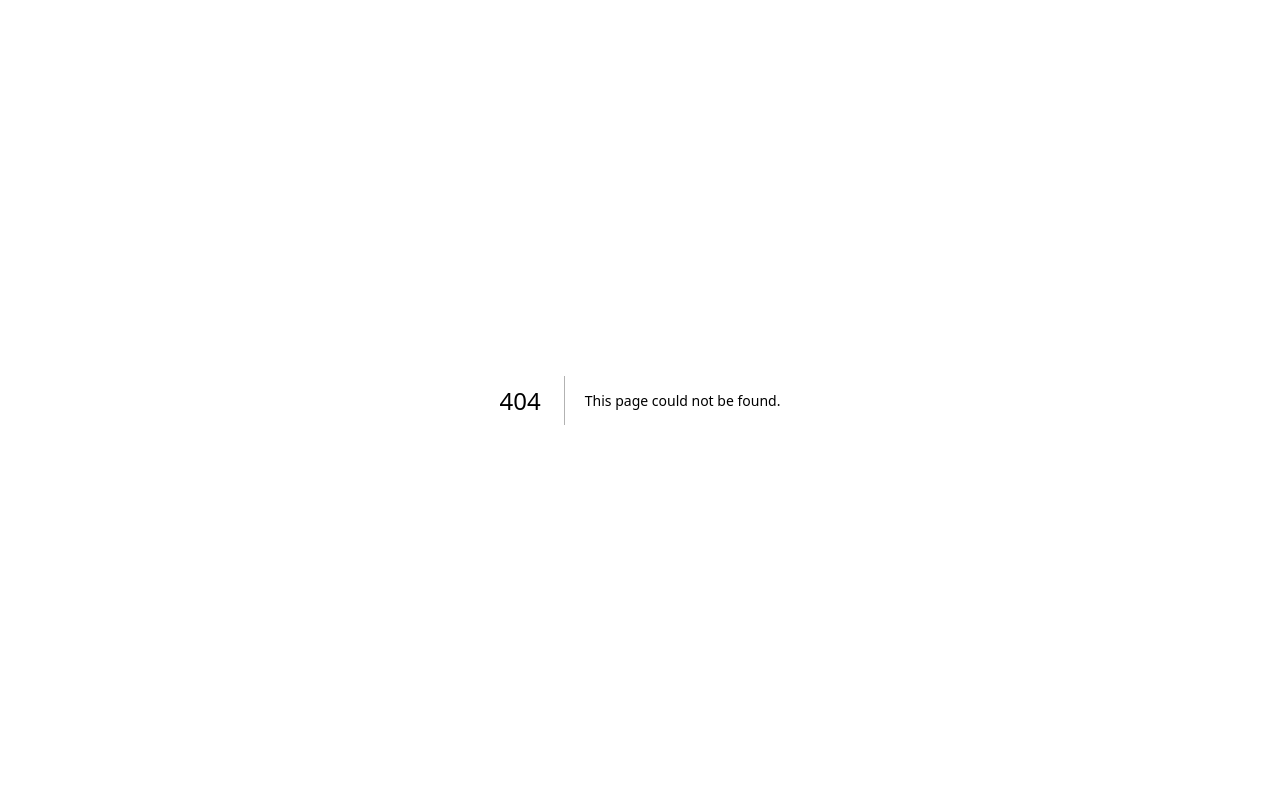
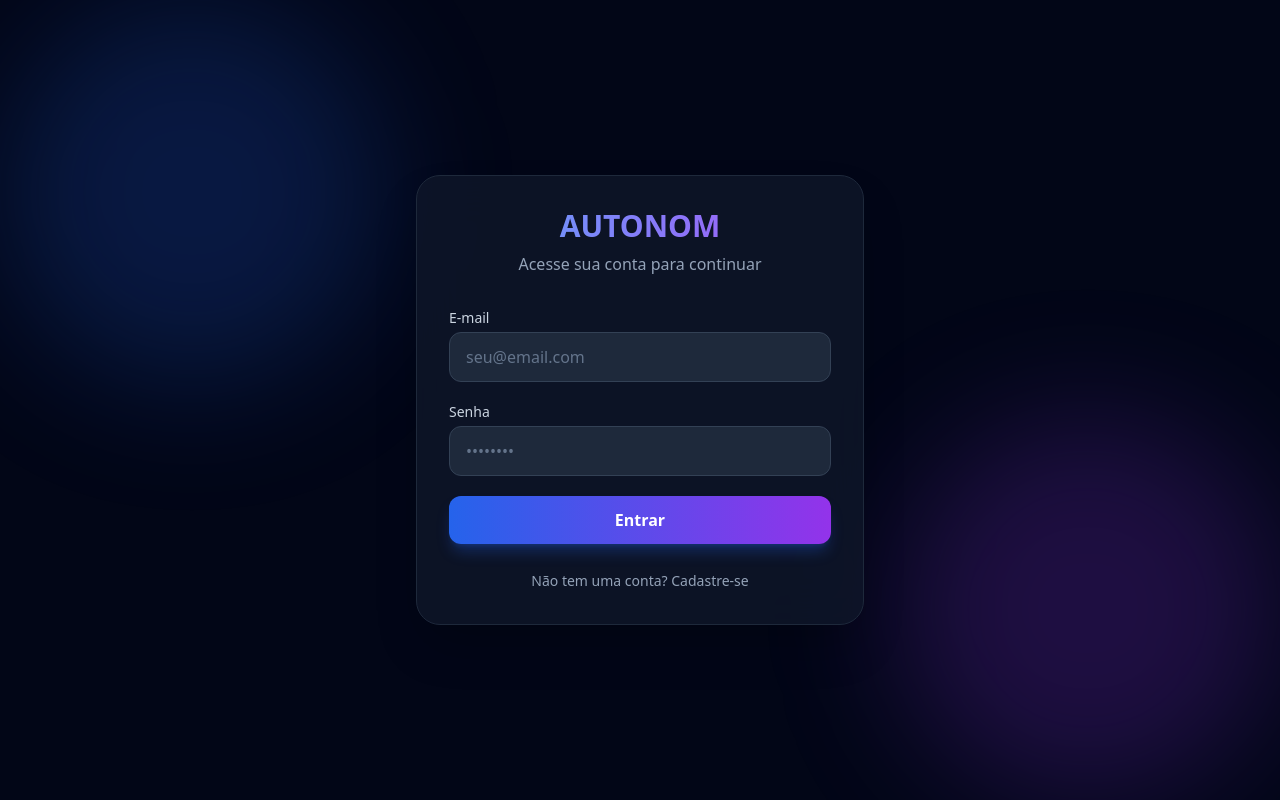
Before and after one commit to douwenvil11-prog/autonom, a Next.js app: page /login in a window 1280 px wide. Before the commit this address had no page. Built offline with nearby package versions, Linux system fonts and the light colour scheme.

Commit message:
Create page.tsx

```diff
--- /dev/null
+++ b/src/app/login/page.tsx
@@ -0,0 +1,105 @@
+"use client";
+
+import { useState } from 'react';
+import { supabase } from '../../lib/supabase';
+import { useRouter } from 'next/navigation';
+
+export default function Login() {
+  const [email, setEmail] = useState('');
+  const [password, setPassword] = useState('');
+  const [loading, setLoading] = useState(false);
+  const [isLogin, setIsLogin] = useState(true);
+  const [message, setMessage] = useState('');
+  const router = useRouter();
+
+  const handleAuth = async (e: React.FormEvent) => {
+    e.preventDefault();
+    setLoading(true);
+    setMessage('');
+
+    if (isLogin) {
+      const { error } = await supabase.auth.signInWithPassword({ email, password });
+      if (error) {
+        setMessage(error.message);
+      } else {
+        router.push('/dashboard');
+      }
+    } else {
+      const { error } = await supabase.auth.signUp({ email, password });
+      if (error) {
+        setMessage(error.message);
+      } else {
+        setMessage('Conta criada com sucesso! Faça login.');
+        setIsLogin(true);
+      }
+    }
+    setLoading(false);
+  };
+
+  return (
+    <div className="min-h-screen bg-slate-950 flex items-center justify-center p-4 relative overflow-hidden">
+      <div className="absolute top-0 left-0 w-96 h-96 bg-blue-600/20 rounded-full blur-3xl"></div>
+      <div className="absolute bottom-0 right-0 w-96 h-96 bg-purple-600/20 rounded-full blur-3xl"></div>
+
+      <div className="w-full max-w-md bg-slate-900/80 backdrop-blur-xl border border-slate-800 p-8 rounded-3xl shadow-2xl relative z-10">
+
+        <h1 className="text-3xl font-bold text-center text-transparent bg-clip-text bg-gradient-to-r from-blue-400 to-purple-500 mb-2">
+          AUTONOM
+        </h1>
+        <p className="text-center text-slate-400 mb-8">
+          {isLogin ? 'Acesse sua conta para continuar' : 'Crie sua conta gratuita'}
+        </p>
+
+        <form onSubmit={handleAuth} className="space-y-5">
+          <div>
+            <label className="block text-sm font-medium text-slate-300 mb-1">E-mail</label>
+            <input
+              type="email"
+              value={email}
+              onChange={(e) => setEmail(e.target.value)}
+              required
+              className="w-full px-4 py-3 bg-slate-800 border border-slate-700 rounded-xl text-white placeholder-slate-500 focus:outline-none focus:ring-2 focus:ring-blue-500 transition-all"
+              placeholder="seu@email.com"
+            />
+          </div>
+
+          <div>
+            <label className="block text-sm font-medium text-slate-300 mb-1">Senha</label>
+            <input
+              type="password"
+              value={password}
+              onChange={(e) => setPassword(e.target.value)}
+              required
+              className="w-full px-4 py-3 bg-slate-800 border border-slate-700 rounded-xl text-white placeholder-slate-500 focus:outline-none focus:ring-2 focus:ring-blue-500 transition-all"
+              placeholder="••••••••"
+            />
+          </div>
+
+          {message && (
+            <p className={`text-sm text-center font-medium ${message.includes('sucesso') ? 'text-emerald-400' : 'text-red-400'}`}>
+              {message}
+            </p>
+          )}
+
+          <button
+            type="submit"
+            disabled={loading}
+            className="w-full py-3 px-4 bg-gradient-to-r from-blue-600 to-purple-600 hover:from-blue-500 hover:to-purple-500 text-white font-semibold rounded-xl transition-all shadow-lg shadow-blue-600/30 disabled:opacity-50"
+          >
+            {loading ? 'Carregando...' : isLogin ? 'Entrar' : 'Criar Conta'}
+          </button>
+        </form>
+
+        <div className="mt-6 text-center">
+          <button
+            onClick={() => setIsLogin(!isLogin)}
+            type="button"
+            className="text-sm text-slate-400 hover:text-white transition-colors"
+          >
+            {isLogin ? 'Não tem uma conta? Cadastre-se' : 'Já tem conta? Faça login'}
+          </button>
+        </div>
+      </div>
+    </div>
+  );
+}
```
